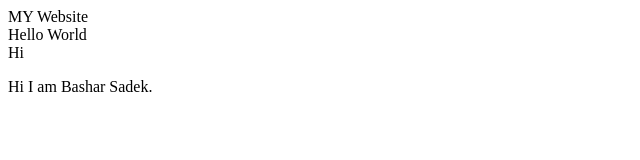
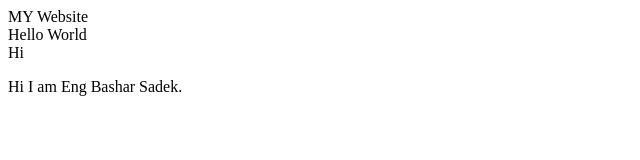
Before and after one commit to BasharSadek/Project, a plain HTML site: page index.html in a window 1280 px wide. Shown: the full height of the page, 0-640 px from the left. Drawn offline with Linux system fonts and the light colour scheme.

Commit message:
Create index.html

```diff
--- a/index.html
+++ b/index.html
@@ -22,7 +22,7 @@
     </main>
     <footer>
         <div>
-            <p> Hi I am Bashar Sadek.</p>
+            <p> Hi I am Eng Bashar Sadek.</p>
         </div>
     </footer>
 </body>
```
